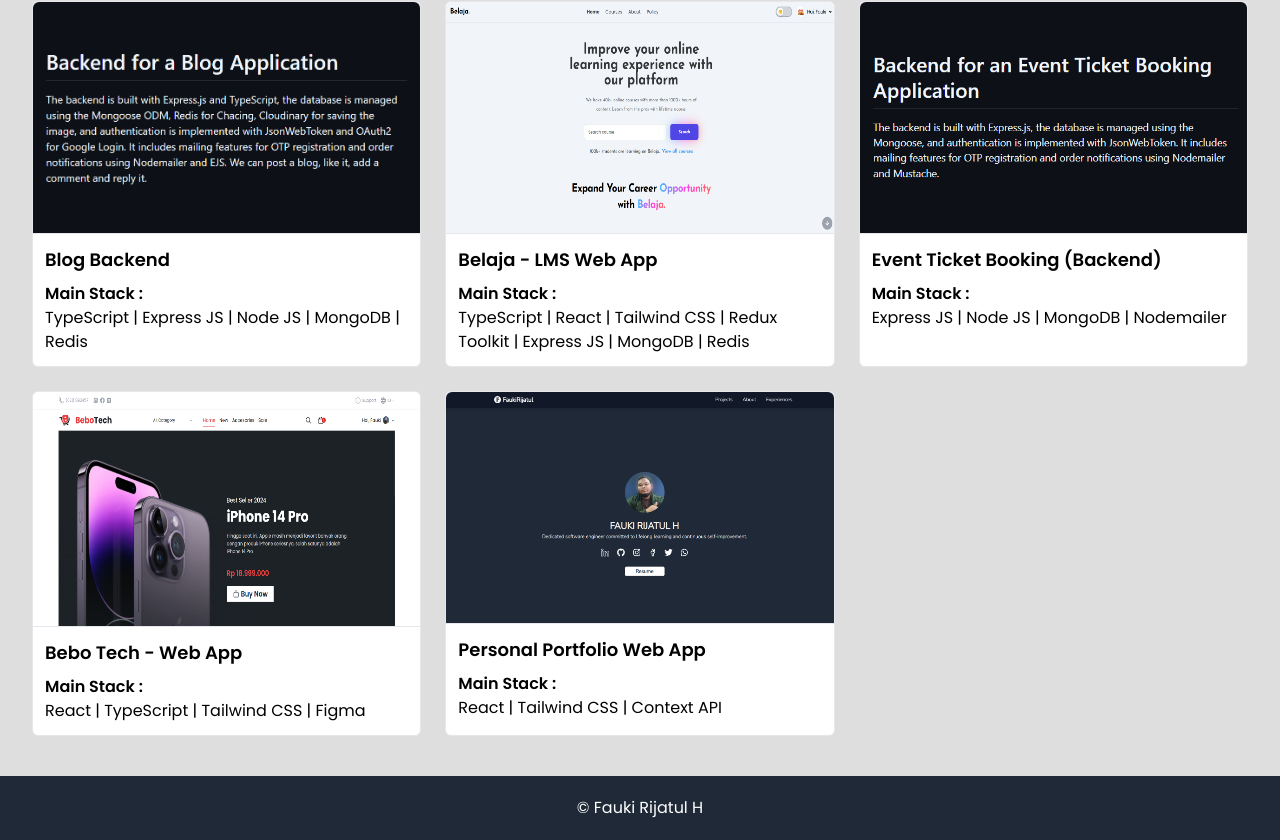
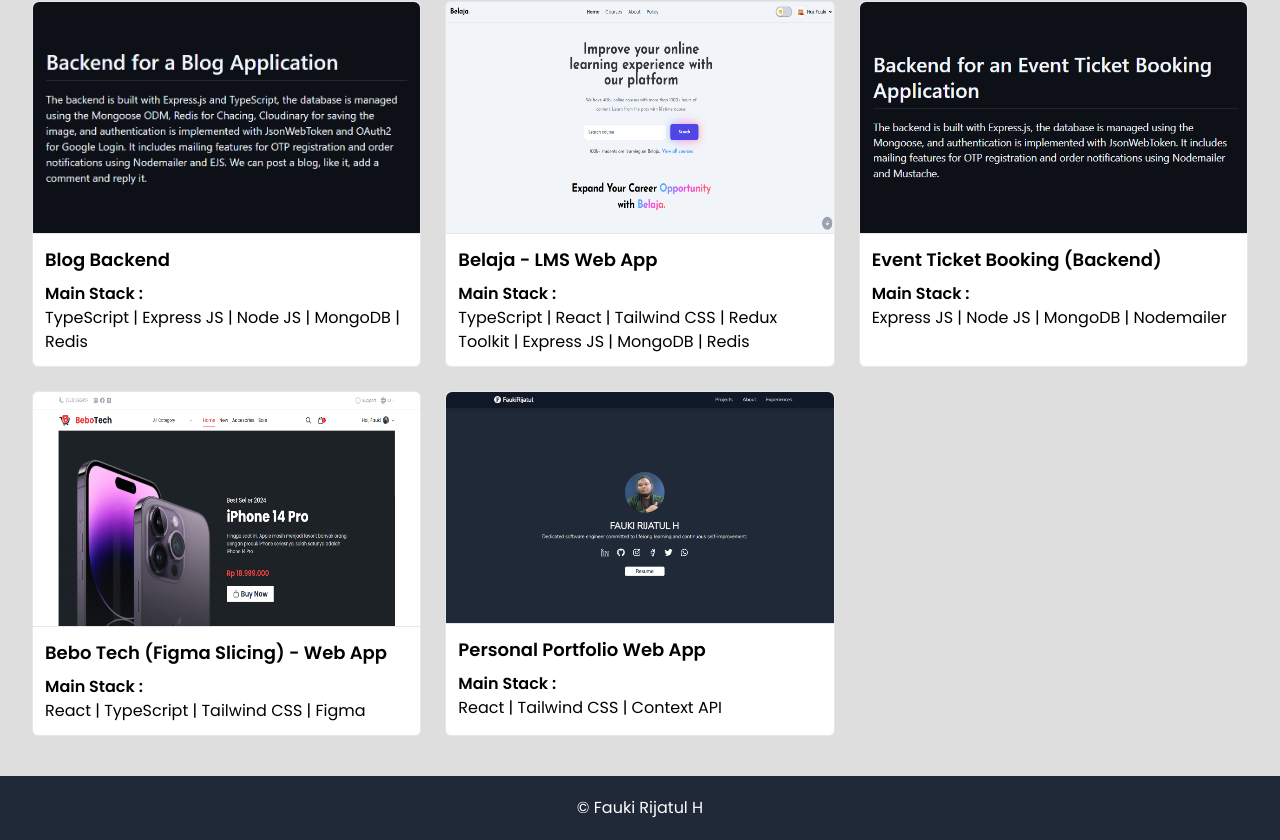
Before and after one commit to faukiofficial/faukirijatul, a React (Vite) app: page /all-projects in a window 1280 px wide. Shown: the part 1034-1874 px from the top of the page. Built offline with nearby package versions, Linux system fonts and the light colour scheme.

Commit message:
Update Bebo Tech title

```diff
--- a/src/data/dataProject.js
+++ b/src/data/dataProject.js
@@ -211,8 +211,8 @@ const projects = [
   },
   {
     _id: "45654",
-    title: "Bebo Tech - Web App",
-    description: "Make an frontend based on Figma design.",
+    title: "Bebo Tech (Figma Slicing) - Web App",
+    description: "Make a frontend based on Figma design.",
     image: beboTech,
     linkDemo: "https://bebotech.onrender.com/",
     linkGithub: "https://github.com/faukiofficial/frontend-sisko.git",
```
